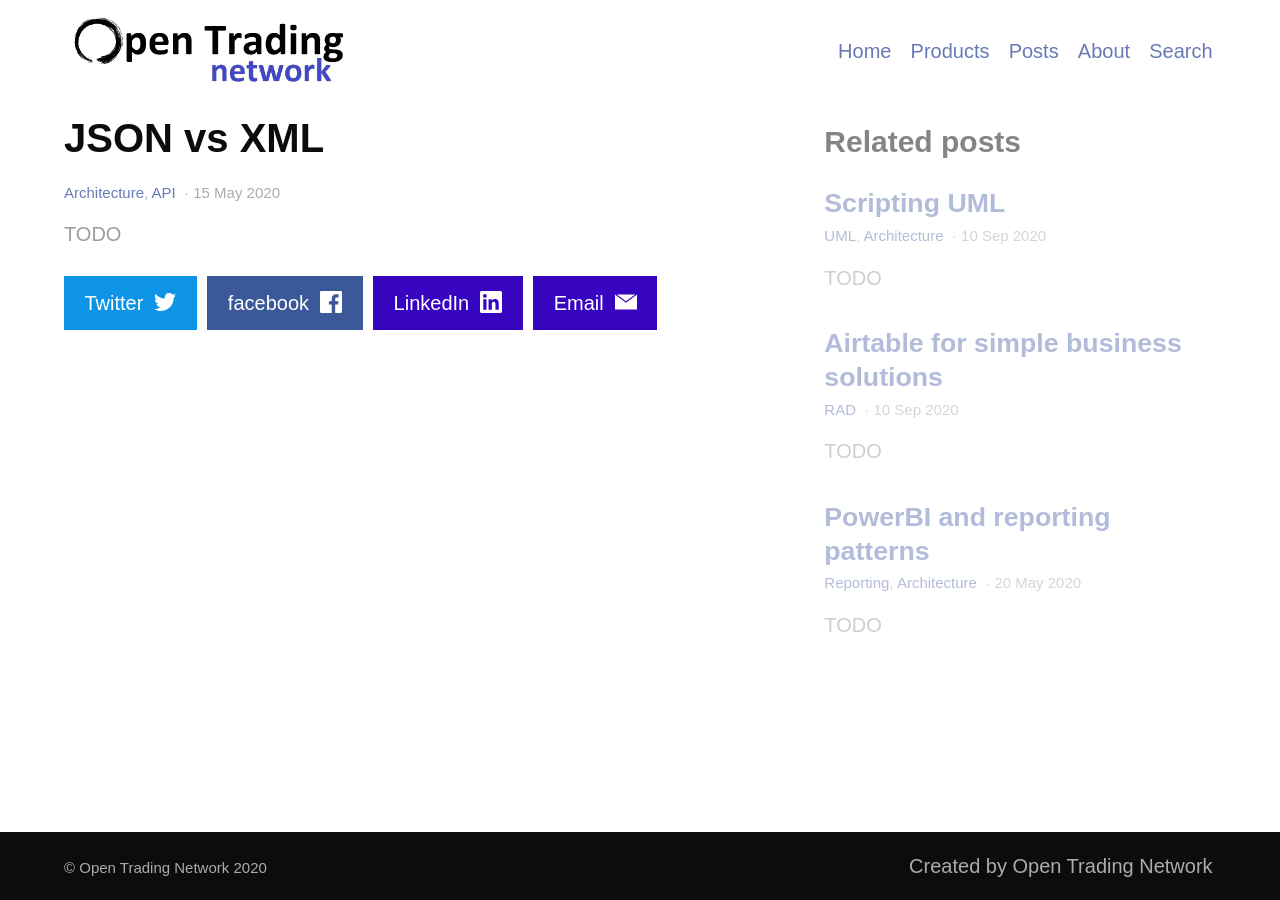
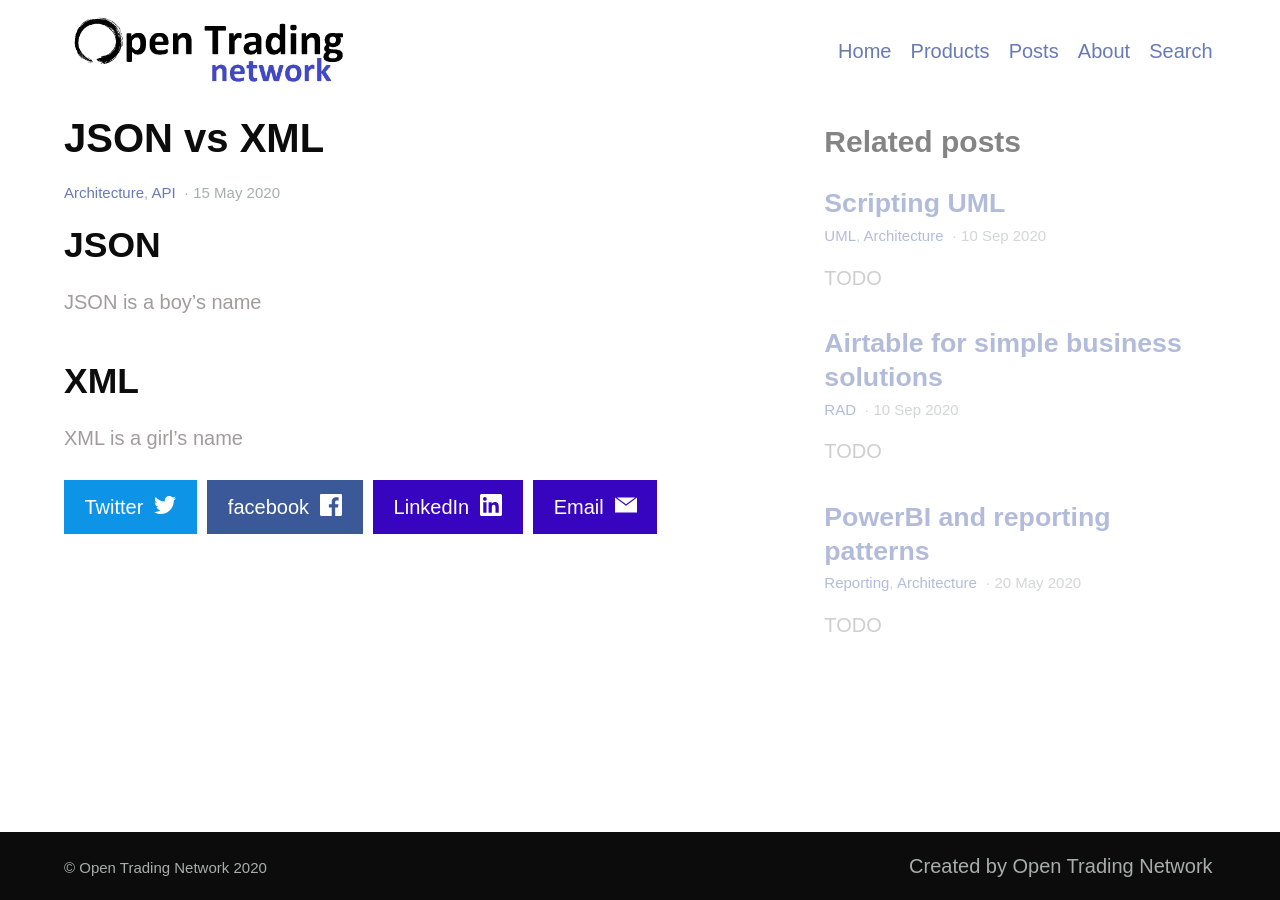
Before and after one commit to opentrading-net/opentrading-net.github.io, a Jekyll site: the page built from _posts/2020-05-15-json-vs-xml.md, in a window 1280 px wide. Built offline with Jekyll 4.4.1, drawn with Linux system fonts in a browser that asks for light colours.

Commit message:
add some content

```diff
--- a/_posts/2020-05-15-json-vs-xml.md
+++ b/_posts/2020-05-15-json-vs-xml.md
@@ -5,4 +5,11 @@ categories: Architecture API
 tags: JSON XML API Swagger OAS
 comments: true
 ---
-TODO
+
+## JSON
+
+JSON is a boy's name
+
+## XML
+
+XML is a girl's name
```
